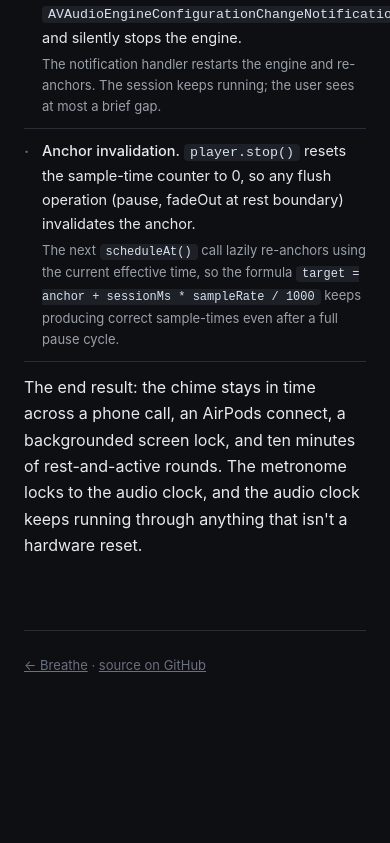
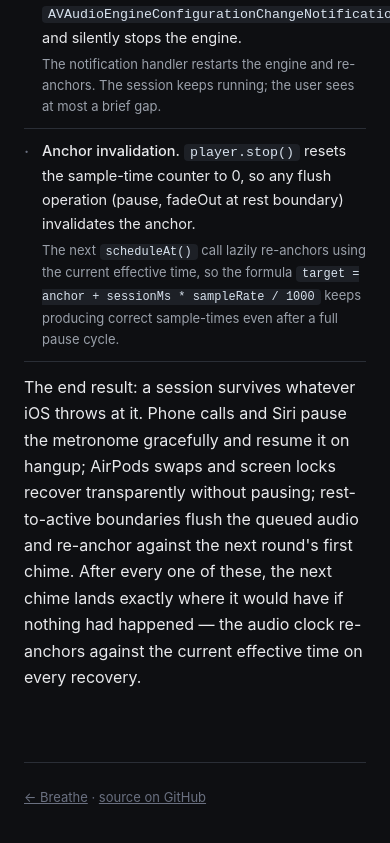
Before and after one commit to deshpanderitwik/breathwork-v2, a website: page docs/implementation/index.html in a window 390 px wide. Shown: the part 5206-6049 px from the top of the page. Before the commit the page ends 5979 px from the top, so only its background shows below. Drawn offline with Linux system fonts and the light colour scheme.

Commit message:
docs/implementation: fix misleading "stays in time across a phone call"
The original wording read like the metronome keeps firing chimes
through a phone call. It doesn't and shouldn't — the interruption
handler explicitly pauses the session on .began and resumes on
.ended (.shouldResume). The accurate claim is that the metronome
*resumes* in time, not that it stays running through the interruption.

Reword the closing paragraph to distinguish the two recovery paths:
phone calls / Siri pause and resume gracefully; AirPods swaps and
screen locks recover transparently without pausing.

Co-Authored-By: Claude Opus 4.7 <noreply@anthropic.com>

```diff
--- a/docs/implementation/index.html
+++ b/docs/implementation/index.html
@@ -542,11 +542,14 @@
         cycle.</span></li>
   </ul>
 
-  <p>The end result: the chime stays in time across a phone call, an
-    AirPods connect, a backgrounded screen lock, and ten minutes of
-    rest-and-active rounds. The metronome locks to the audio clock,
-    and the audio clock keeps running through anything that isn't
-    a hardware reset.</p>
+  <p>The end result: a session survives whatever iOS throws at it.
+    Phone calls and Siri pause the metronome gracefully and resume it
+    on hangup; AirPods swaps and screen locks recover transparently
+    without pausing; rest-to-active boundaries flush the queued audio
+    and re-anchor against the next round's first chime. After every
+    one of these, the next chime lands exactly where it would have if
+    nothing had happened — the audio clock re-anchors against the
+    current effective time on every recovery.</p>
 
   <footer>
     <a href="../">← Breathe</a> ·
```
